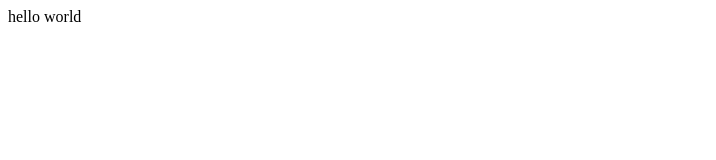
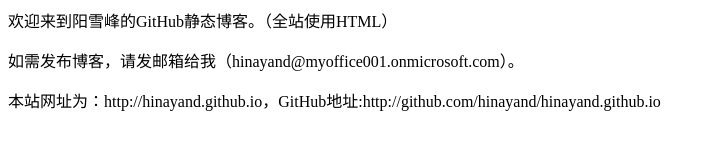
Before and after one commit to hinayand/hinayand.github.io, a plain HTML site: page index.html in a window 1280 px wide. Shown: the whole page, without its empty margins (0-716 px from the left). Drawn offline with Linux system fonts and the light colour scheme.

Commit message:
index.html

```diff
--- a/index.html
+++ b/index.html
@@ -1,9 +1,8 @@
 <html>
-<head>
-<title>Hello world</title>
-<p>hello world</p>
-</head>
-<body>
-
-</body>
+    <head>
+        <title>欢迎</title>
+        <p>欢迎来到阳雪峰的GitHub静态博客。（全站使用HTML）</p>
+        <p>如需发布博客，请发邮箱给我（hinayand@myoffice001.onmicrosoft.com）。</p>
+        <p>本站网址为：http://hinayand.github.io，GitHub地址:http://github.com/hinayand/hinayand.github.io</p>
+    </head>
 </html>
```
